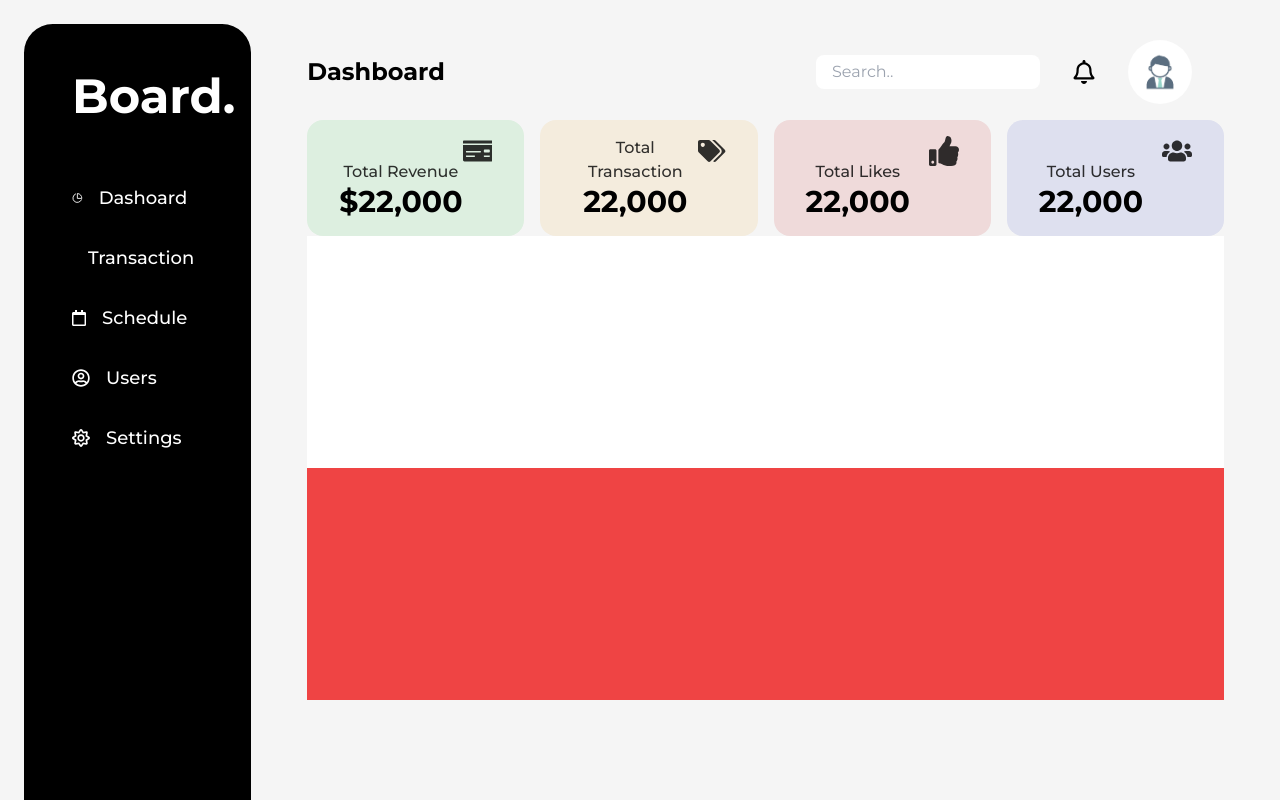
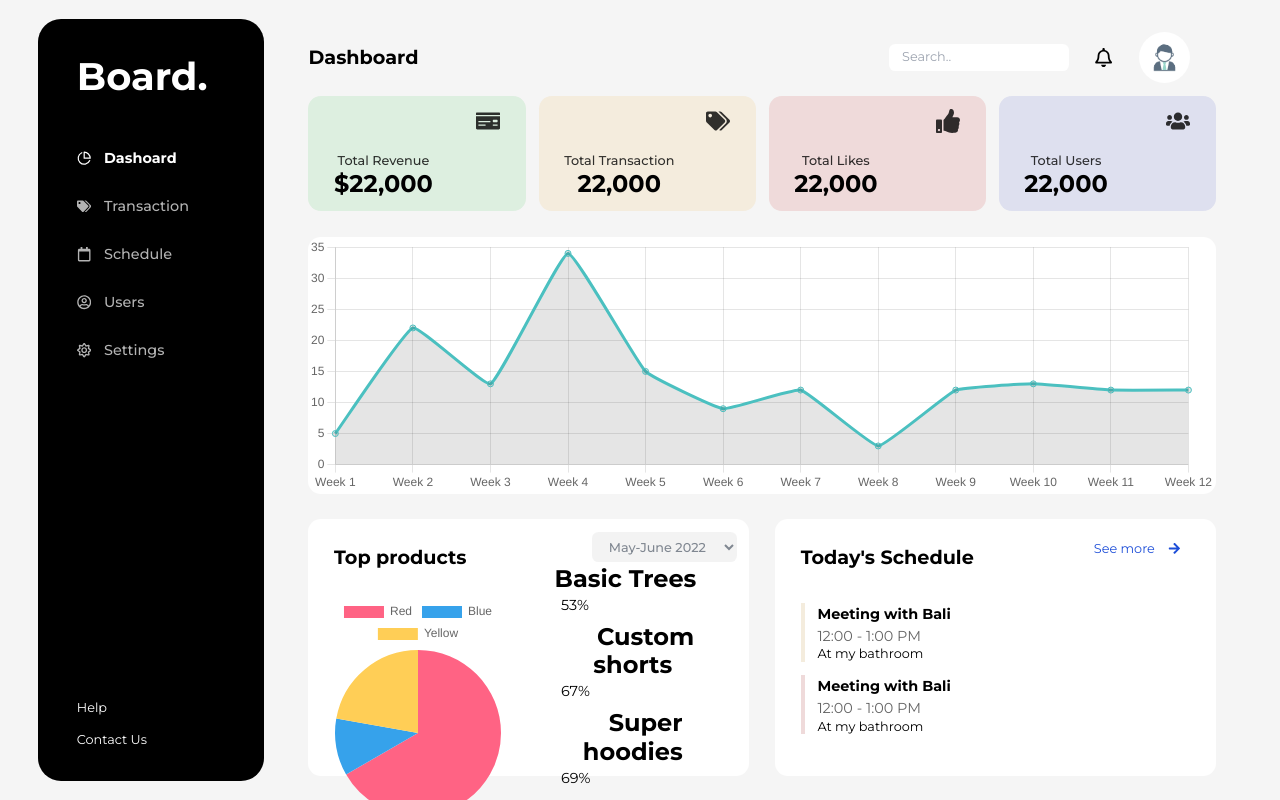
Before and after one commit to geekvinay/OpenInAPP_Intern, a React (Vite) app: page /dashboard in a window 1280 px wide. Shown: the top 800 px of the page. Built offline with nearby package versions, Linux system fonts and the light colour scheme.

Commit message:
Working on graphs components

```diff
--- a/package.json
+++ b/package.json
@@ -9,8 +9,10 @@
     "preview": "vite preview"
   },
   "dependencies": {
+    "chart.js": "^4.2.1",
     "normalize.css": "^8.0.1",
     "react": "^18.2.0",
+    "react-chartjs-2": "^5.2.0",
     "react-dom": "^18.2.0",
     "react-icons": "^4.8.0",
     "react-router-dom": "^6.10.0"
--- a/src/components/DashNav.jsx
+++ b/src/components/DashNav.jsx
@@ -20,21 +20,21 @@ const DashNav = () => {
       <ul className='links text-lg text-white mb-auto text-left px-8 font-medium list-none'>
         <li className='link py-4 flex justify-start items-center'>
           <FiPieChart />
-          <span className='px-4'>Dashoard</span>
+          <span className='px-4 active font-semibold'>Dashoard</span>
         </li>
-        <li className='link py-4 flex justify-start items-center'>
+        <li className='link py-4 flex justify-start items-center opacity-70'>
           <FaTags />
           <span className='px-4'>Transaction</span>
         </li>
-        <li className='link py-4 flex justify-start items-center'>
+        <li className='link py-4 flex justify-start items-center opacity-70'>
           <FaRegCalendar />
           <span className='px-4'>Schedule</span>
         </li>
-        <li className='link py-4 flex justify-start items-center'>
+        <li className='link py-4 flex justify-start items-center opacity-70'>
           <FaRegUserCircle />
           <span className='px-4'>Users</span>
         </li>
-        <li className='link py-4 flex justify-start items-center'>
+        <li className='link py-4 flex justify-start items-center opacity-70'>
           <FaRegSun />
           <span className='px-4'>Settings</span>
         </li>
--- /dev/null
+++ b/src/components/LineChart.jsx
@@ -0,0 +1,63 @@
+import React, { useEffect, useRef } from 'react'
+import Chart from 'chart.js/auto'
+
+const MyChart = ({ data }) => {
+  const chartRef = useRef(null)
+  const chartInstanceRef = useRef(null)
+
+  useEffect(() => {
+    if (chartInstanceRef.current) {
+      chartInstanceRef.current.destroy() // destroy previous chart instance
+    }
+
+    const myChartRef = chartRef.current.getContext('2d')
+    chartInstanceRef.current = new Chart(myChartRef, {
+      type: 'line',
+      data: {
+        labels: [
+          'Week 1',
+          'Week 2',
+          'Week 3',
+          'Week 4',
+          'Week 5',
+          'Week 6',
+          'Week 7',
+          'Week 8',
+          'Week 9',
+          'Week 10',
+          'Week 11',
+          'Week 12'
+        ],
+        datasets: [
+          {
+            data: [5, 22, 13, 34, 15, 9, 12, 3, 12, 13, 12, 12],
+            fill: true,
+            borderColor: 'rgb(75, 192, 192)',
+            tension: 0.1
+          }
+        ]
+      },
+      options: {
+        responsive: true,
+        maintainAspectRatio: false,
+        plugins: {
+          legend: {
+            display: false
+          }
+        }
+      }
+    })
+
+    return () => {
+      chartInstanceRef.current.destroy() // clean up on unmount
+    }
+  }, [data])
+
+  return (
+    <div className='w-full h-full overflow-hidden box-border'>
+      <canvas ref={chartRef} className='h-[100%] w-[100%]' />
+    </div>
+  )
+}
+
+export default MyChart
--- /dev/null
+++ b/src/components/PieChart.js
@@ -0,0 +1,20 @@
+import React from 'react'
+import { Pie } from 'react-chartjs-2'
+
+const data = {
+  labels: ['Red', 'Blue', 'Yellow'],
+  datasets: [
+    {
+      data: [300, 50, 100],
+      backgroundColor: ['#FF6384', '#36A2EB', '#FFCE56'],
+      hoverBackgroundColor: ['#FF6384', '#36A2EB', '#FFCE56'],
+      borderWidth: 0
+    }
+  ]
+}
+
+const PieChart = () => {
+  return <Pie data={data} />
+}
+
+export default PieChart
--- a/src/components/RightSec.jsx
+++ b/src/components/RightSec.jsx
@@ -7,6 +7,8 @@ import {
   FaUsers
 } from 'react-icons/fa'
 import img from '../assets/2606517_5856.jpg'
+import SummaryPie from './SummaryPie'
+import ChartContainer from './LineChart'
 
 const RightSec = () => {
   return (
@@ -70,28 +72,10 @@ const RightSec = () => {
             <FaUsers className='self-start text-3xl opacity-80' />
           </span>
         </div>
-
-        {/* #
-        #
-        #
-        #
-        ####### Charts Section
-        #
-        #
-        #
-        */}
-        <div className='histogram bg-white h-full w-full row-span-2'></div>
-
-        {/* #
-        #
-        #
-        #
-        ####### Summary Section
-        #
-        #
-        #
-        */}
-        <div className='seummar bg-red-500 h-full w-full row-span-2'></div>
+        <div className='histogram bg-white h-full w-full row-span-2 rounded-2xl'>
+          <ChartContainer />
+        </div>
+        <SummaryPie />
       </article>
     </section>
   )
--- /dev/null
+++ b/src/components/SummaryPie.jsx
@@ -0,0 +1,80 @@
+import React from 'react'
+import { FaArrowRight } from 'react-icons/fa'
+import PieChart from './PieChart'
+
+const SummaryPie = () => {
+  return (
+    <div className='summarys h-full w-full row-span-2 grid grid-rows-1 grid-cols-2 gap-8'>
+      <div className='pie--chart bg-white rounded-2xl grid grid-rows-1 grid-cols-2'>
+        <div className='piechart flex-col'>
+          <h1 className='text-2xl text-left px-8 py-4 font-semibold'>
+            Top products
+          </h1>
+          <PieChart />
+        </div>
+        <div className='wrapper flex flex-col px-4 py-4'>
+          <select
+            id='cars'
+            name='cars'
+            className='w-fit px-4 py-2 opacity-70 self-end rounded-lg font-medium text-gray-600'
+          >
+            <option value='volvo'>May-June 2022</option>
+            <option value='saab'>May-June 2023</option>
+            <option value='fiat'>May-June 2024</option>
+            <option value='audi'>May-June 2025</option>
+          </select>
+          <ul className='flex flex-col items-start justify-between list-none'>
+            <li className='py-1'>
+              <span className='text-3xl font-semibold text-left px-4 mr-auto'>
+                Basic Trees
+              </span>
+              <p className='text-lg text-left px-6'>53%</p>
+            </li>
+            <li className='py-1'>
+              <span className='text-3xl font-semibold text-left px-4 mr-auto'>
+                Custom shorts
+              </span>
+              <p className='text-lg text-left px-6'>67%</p>
+            </li>
+            <li className='py-1'>
+              <span className='text-3xl font-semibold text-left px-4 mr-auto'>
+                Super hoodies
+              </span>
+              <p className='text-lg text-left px-6'>69%</p>
+            </li>
+          </ul>
+        </div>
+      </div>
+      <div className='more--details relative bg-white rounded-2xl flex-col'>
+        <a
+          href='#'
+          className='absolute top-[10px] right-[10px] px-8 py-4 flex text-blue-700'
+        >
+          <span className='px-4'>See more</span>
+          <FaArrowRight />
+        </a>
+        <h1 className='text-2xl text-left px-8 py-4 font-semibold'>
+          Today's Schedule
+        </h1>
+        <div className='event--wrapper flex flex-col justify-around px-8'>
+          <div className='item border-l-4 border-[#F4ECDD] px-4 my-2'>
+            <h1 className='title text-lg font-semibold text-left my-0'>
+              Meeting with Bali
+            </h1>
+            <p className='time text-left text-lg opacity-60'>12:00 - 1:00 PM</p>
+            <p className='location text-left'>At my bathroom</p>
+          </div>
+          <div className='item border-l-4 border-[#EFDADA] px-4 my-2'>
+            <h1 className='title text-lg font-semibold text-left my-0'>
+              Meeting with Bali
+            </h1>
+            <p className='time text-left text-lg opacity-60'>12:00 - 1:00 PM</p>
+            <p className='location text-left'>At my bathroom</p>
+          </div>
+        </div>
+      </div>
+    </div>
+  )
+}
+
+export default SummaryPie
--- a/src/index.css
+++ b/src/index.css
@@ -9,6 +9,7 @@
   font-family: 'Montserrat', sans-serif;
   padding: 0;
   margin: 0;
+  font-size: 80%;
 }
 
 #root{
@@ -18,6 +19,10 @@
 
 article.summary{
   display: grid;
-  grid-template-rows: repeat(7,1fr);
+  max-height: 85vh;
+  height: 100%;
+  width: 100%;
+  grid-template-rows: repeat(5,1fr);
   grid-template-columns: 1;
+  grid-gap: 2rem;
 }
--- a/src/pages/Dashboard.jsx
+++ b/src/pages/Dashboard.jsx
@@ -4,7 +4,7 @@ import RightSec from '../components/RightSec'
 
 const Dashboard = () => {
   return (
-    <div className='w-screen min-h-screen grid gap-x-6 px-6 py-6 grid-row-1 grid-cols-5 bg-[#F5F5F5]'>
+    <div className='w-screen min-h-screen overflow-hidden box-border grid gap-x-6 px-[3rem] py-6 grid-row-1 grid-cols-5 bg-[#F5F5F5]'>
       <DashNav />
       <RightSec />
     </div>
```
Also changed, not shown: 1 other file (tests, documents, lock files or other folders).
